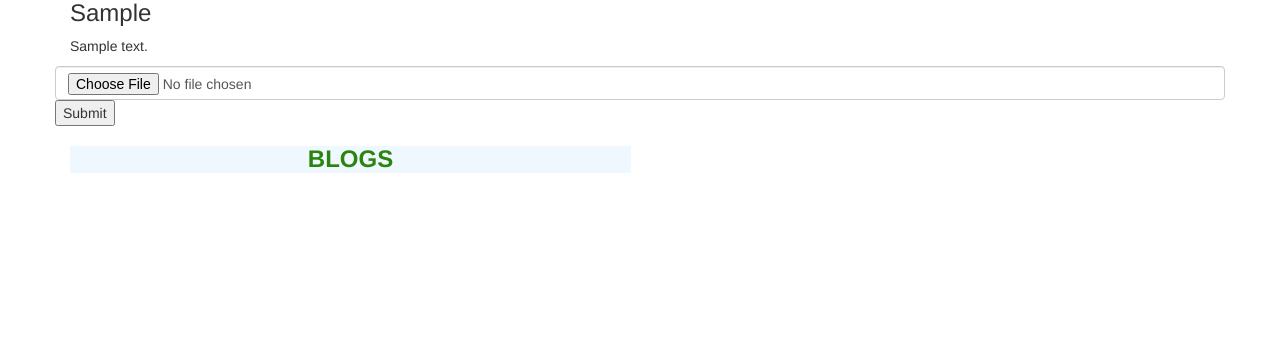
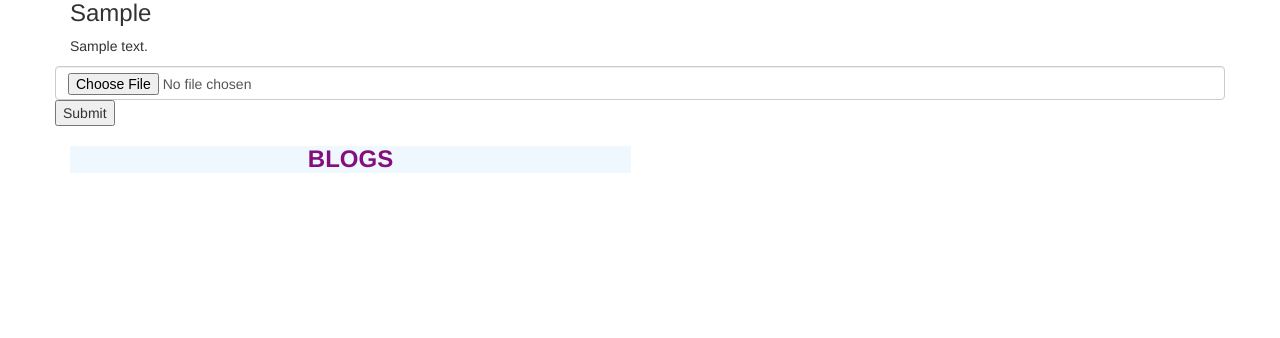
Before and after one commit to sha-lin/blog, a Flask app: a page that uses app/templates/macros.html in a window 1280 px wide. Shown: the part 142-480 px from the top of the page. Run offline with Flask 2, Linux system fonts and the light colour scheme; a user stored in the database is signed in; tables that the repository leaves empty hold one stand-in row (values such as "Sample post"); data that the repository does not hold is empty; some libraries are stand-ins or nearby versions.

Commit message:
change color outline of head BLOGS

```diff
--- a/app/templates/macros.html
+++ b/app/templates/macros.html
@@ -47,7 +47,7 @@
 <div class="container">
     <div class="row">
         <div class="col-md-8">
-            <h3 class="p-2 text-center" style="margin-right:5cm; background-color: aliceblue; color: #2A850E;"> <strong>BLOGS</strong></h3>
+            <h3 class="p-2 text-center" style="margin-right:5cm; background-color: aliceblue; color: #850e7f;"> <strong>BLOGS</strong></h3>
 {% for blog in user_blogs %}
 <li class="jumbotron " style="padding-left:40px ; list-style-type: none;">
     <div class="card">
```
